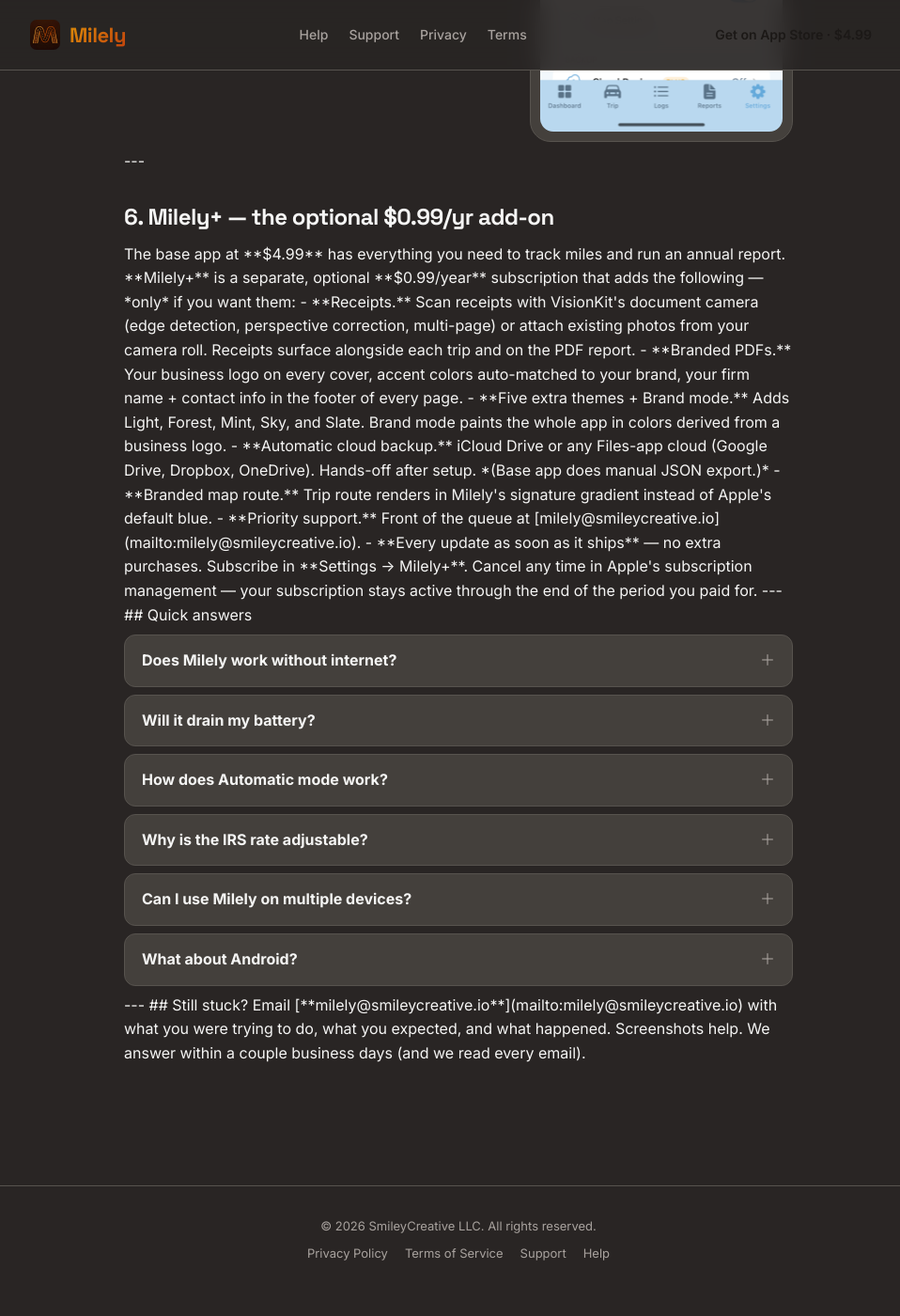
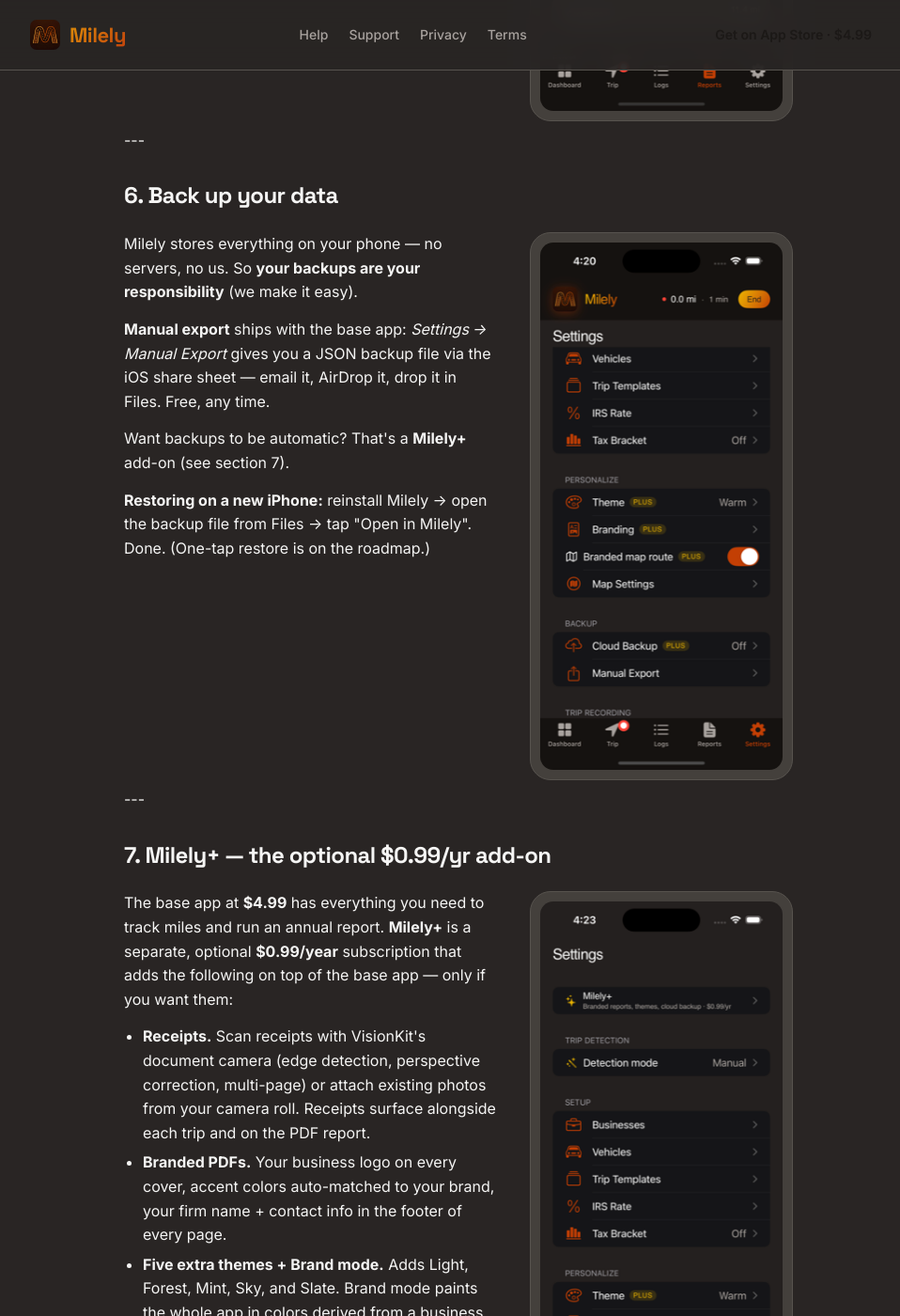
Before and after one commit to gregphuh/gregphuh.github.io, a Jekyll site: the page built from help/index.md, in a window 1280 px wide and 1400 px high, scrolled down 3616 px. Shown: the whole window at 94% size, without its empty margins (152-1110 px from the left). Built offline with Jekyll 4.4.1, drawn with Linux system fonts in a browser that asks for light colours; before the commit the page ends 4992 px from its top, so only the background shows below that; some of the changed text lies outside the part shown.

Commit message:
Help page: full Warm-theme screenshots + dedicated live-map section
- All 7 screenshots replaced with Warm-theme captures (the brand-spec
  default look) — was previously a mix of Sky and Light theme captures
  that didn't reflect the canonical app appearance.

- New section 2 "Watch the live map" features the active-trip view
  (route polyline drawing on the map + live distance/time/deduction
  card) so visitors immediately see the app is interactive, not a
  static form-filler. Section reordering: 1 Start, 2 Live map, 3
  Classify, 4 Logs, 5 Report, 6 Backup, 7 Milely+.

- Section 7 (Milely+) gets the new Settings shot showing the Milely+
  upgrade row at the top.

- Section 6 (Backup) gets the dedicated backup-section shot instead
  of generic Settings.

- Drops every IRS reference per voice rule: "Classify trips for the
  IRS" → "Classify the trip", "The IRS wants a contemporaneous
  record..." → drops the IRS framing, "Why is the IRS rate adjustable"
  → "Why is the mileage rate adjustable" with rewritten body.

Co-Authored-By: Claude Opus 4.7 (1M context) <noreply@anthropic.com>

```diff
--- a/help/index.md
+++ b/help/index.md
@@ -1,7 +1,7 @@
 ---
 layout: default
 title: Help & How-To
-description: Walk through Milely the way you'll actually use it — track your first trip, run a tax-time report, back up your data.
+description: Walk through Milely the way you'll actually use it — track your first trip, run a year-end report, back up your data.
 permalink: /help/
 ---
 
@@ -11,11 +11,11 @@ permalink: /help/
 
 Quick, friendly walkthroughs for the things you'll actually do. If you get stuck, hit **Contact Support** below — that's a real human (a small Texas LLC running this app), not a ticket queue.
 
-<div class="page-intro">New to Milely? The fastest path: skim the <a href="#track-trip">first section</a>, log a trip, and you'll have everything you need by lunch.</div>
+<div class="page-intro">New to Milely? The fastest path: skim <a href="#start">section 1</a>, log a trip, and you'll have everything you need by lunch.</div>
 
 ---
 
-<h2 id="track-trip">1. Record a trip</h2>
+<h2 id="start">1. Start a trip</h2>
 
 <div class="how-row">
 <div class="how-text">
@@ -34,23 +34,40 @@ Quick, friendly walkthroughs for the things you'll actually do. If you get stuck
 
 ---
 
-<h2 id="classify">2. Classify trips for the IRS</h2>
+<h2 id="live-map">2. Watch the live map</h2>
 
 <div class="how-row">
 <div class="how-text">
-<p>The IRS wants a <em>contemporaneous record</em> with a stated business purpose for each trip. The Classify screen makes that happen in 5 seconds.</p>
+<p>Once a trip is recording, the <strong>Trip</strong> tab becomes a live map. Your route draws as a polyline as you drive — pinch, pan, and zoom like Apple Maps because it <em>is</em> Apple Maps.</p>
 
-<p>Tap a business chip, hit a recent purpose chip (or type a new one — "Showing 1428 Maple St" beats "Real Estate"), confirm the miles, and Save. That's the audit-ready entry done.</p>
+<p>The card at the top shows live <strong>Distance</strong>, <strong>Time</strong>, and <strong>Deduction</strong> — the dollar amount ticks up in real time so you can see exactly what you're earning back in business deductions.</p>
+
+<p>You can switch to other tabs while a trip is recording — the polyline keeps drawing in the background and the live stats keep updating. iOS keeps everything running cleanly even with the phone locked.</p>
+
+<p>Hit <strong>End Trip</strong> when you arrive and the Classify screen takes over.</p>
+</div>
+<div class="how-img"><img src="/assets/screenshots/active-trip.png" alt="Live trip recording with route polyline on the map and live distance, time, and deduction stats" /></div>
+</div>
+
+---
+
+<h2 id="classify">3. Classify the trip</h2>
+
+<div class="how-row">
+<div class="how-text">
+<p>When a trip ends, the <strong>Review &amp; save</strong> sheet shows up automatically with the route, distance, duration, and addresses already filled in.</p>
+
+<p>Tap a business chip, hit a recent purpose chip (or type a new one — "Showing 1428 Maple St" beats "Real Estate"), confirm the miles, and Save. That's the audit-ready entry done in 5 seconds.</p>
 
 <p><strong>Round trip?</strong> Flip the Round Trip toggle — Milely doubles the miles and saves it as one record.<br>
 <strong>Wasn't actually driving?</strong> The "Was I driving?" toggle discards the trip cleanly.</p>
 </div>
-<div class="how-img"><img src="/assets/screenshots/trip-idle.png" alt="Trip tab idle view with Start Trip prompt" /></div>
+<div class="how-img"><img src="/assets/screenshots/classify-trip.png" alt="Review and save sheet with map, distance, duration, time, business chips, and trip facts" /></div>
 </div>
 
 ---
 
-<h2 id="logs">3. Browse and edit your logs</h2>
+<h2 id="logs">4. Browse and edit your logs</h2>
 
 <div class="how-row">
 <div class="how-text">
@@ -94,28 +111,35 @@ Quick, friendly walkthroughs for the things you'll actually do. If you get stuck
 
 <p><strong>Manual export</strong> ships with the base app: <em>Settings → Manual Export</em> gives you a JSON backup file via the iOS share sheet — email it, AirDrop it, drop it in Files. Free, any time.</p>
 
-<p>Want backups to be automatic? That's a <strong>Milely+</strong> add-on (see section 6).</p>
+<p>Want backups to be automatic? That's a <strong>Milely+</strong> add-on (see section 7).</p>
 
 <p><strong>Restoring on a new iPhone:</strong> reinstall Milely → open the backup file from Files → tap "Open in Milely". Done. (One-tap restore is on the roadmap.)</p>
 </div>
-<div class="how-img"><img src="/assets/screenshots/settings.png" alt="Settings screen with Cloud Backup and Manual Export options" /></div>
+<div class="how-img"><img src="/assets/screenshots/backup.png" alt="Settings screen showing the Backup section with Cloud Backup (Plus) and Manual Export options" /></div>
 </div>
 
 ---
 
-<h2 id="customize">6. Milely+ — the optional $0.99/yr add-on</h2>
+<h2 id="customize">7. Milely+ — the optional $0.99/yr add-on</h2>
 
-The base app at **$4.99** has everything you need to track miles and run an annual report. **Milely+** is a separate, optional **$0.99/year** subscription that adds the following — *only* if you want them:
+<div class="how-row">
+<div class="how-text">
+<p>The base app at <strong>$4.99</strong> has everything you need to track miles and run an annual report. <strong>Milely+</strong> is a separate, optional <strong>$0.99/year</strong> subscription that adds the following on top of the base app — only if you want them:</p>
 
-- **Receipts.** Scan receipts with VisionKit's document camera (edge detection, perspective correction, multi-page) or attach existing photos from your camera roll. Receipts surface alongside each trip and on the PDF report.
-- **Branded PDFs.** Your business logo on every cover, accent colors auto-matched to your brand, your firm name + contact info in the footer of every page.
-- **Five extra themes + Brand mode.** Adds Light, Forest, Mint, Sky, and Slate. Brand mode paints the whole app in colors derived from a business logo.
-- **Automatic cloud backup.** iCloud Drive or any Files-app cloud (Google Drive, Dropbox, OneDrive). Hands-off after setup. *(Base app does manual JSON export.)*
-- **Branded map route.** Trip route renders in Milely's signature gradient instead of Apple's default blue.
-- **Priority support.** Front of the queue at [milely@smileycreative.io](mailto:milely@smileycreative.io).
-- **Every update as soon as it ships** — no extra purchases.
+<ul>
+<li><strong>Receipts.</strong> Scan receipts with VisionKit's document camera (edge detection, perspective correction, multi-page) or attach existing photos from your camera roll. Receipts surface alongside each trip and on the PDF report.</li>
+<li><strong>Branded PDFs.</strong> Your business logo on every cover, accent colors auto-matched to your brand, your firm name + contact info in the footer of every page.</li>
+<li><strong>Five extra themes + Brand mode.</strong> Adds Light, Forest, Mint, Sky, and Slate. Brand mode paints the whole app in colors derived from a business logo.</li>
+<li><strong>Automatic cloud backup.</strong> iCloud Drive or any Files-app cloud (Google Drive, Dropbox, OneDrive). Hands-off after setup.</li>
+<li><strong>Branded map route.</strong> Trip route renders in Milely's signature gradient instead of Apple's default blue.</li>
+<li><strong>Priority support.</strong> Front of the queue at <a href="mailto:milely@smileycreative.io">milely@smileycreative.io</a>.</li>
+<li><strong>All future Plus features, automatic</strong> — while your subscription is active. The base app does not receive new features.</li>
+</ul>
 
-Subscribe in **Settings → Milely+**. Cancel any time in Apple's subscription management — your subscription stays active through the end of the period you paid for.
+<p>Subscribe in <strong>Settings → Milely+</strong>. Cancel any time in Apple's subscription management — your subscription stays active through the end of the period you paid for.</p>
+</div>
+<div class="how-img"><img src="/assets/screenshots/settings.png" alt="Settings screen with the Milely+ row at the top showing the upgrade prompt" /></div>
+</div>
 
 ---
 
@@ -137,8 +161,8 @@ Settings → Detection mode → switch to <strong>Automatic</strong>. Milely use
 </details>
 
 <details>
-<summary><strong>Why is the IRS rate adjustable?</strong></summary>
-The IRS publishes a new standard mileage rate annually, sometimes mid-year. <strong>Settings → IRS Rate</strong> lets you confirm or update what Milely uses. We pre-load defaults but you should verify at <a href="https://www.irs.gov">irs.gov</a> before filing.
+<summary><strong>Why is the mileage rate adjustable?</strong></summary>
+The standard mileage rate is updated annually, sometimes mid-year. <strong>Settings → Mileage Rate</strong> lets you confirm or update what Milely uses. We pre-load defaults but you can always edit the rate per year.
 </details>
 
 <details>
```
Also changed, not shown: other parts of help/index.md (+2 -2 lines), assets/screenshots/active-trip.png (added), assets/screenshots/backup.png (added), assets/screenshots/classify-trip.png (added), assets/screenshots/dashboard.png, assets/screenshots/logs.png, assets/screenshots/reports.png, assets/screenshots/settings.png, assets/screenshots/trip-idle.png (deleted), 1 other file.
